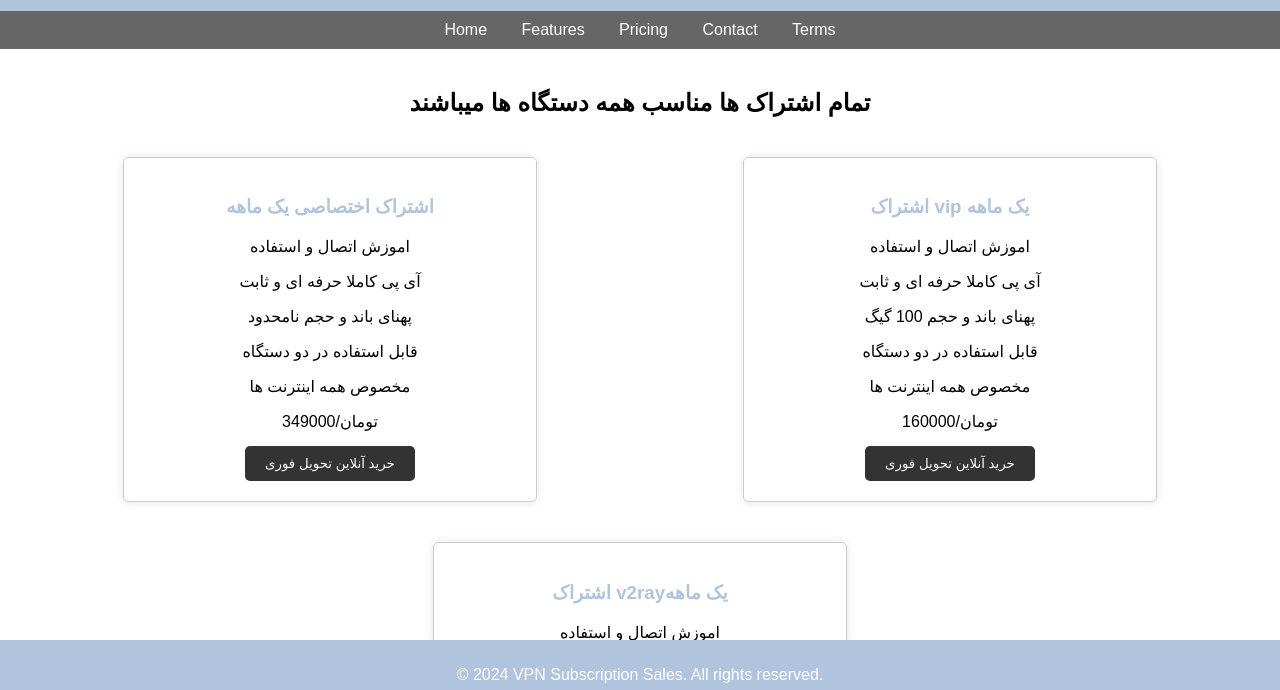
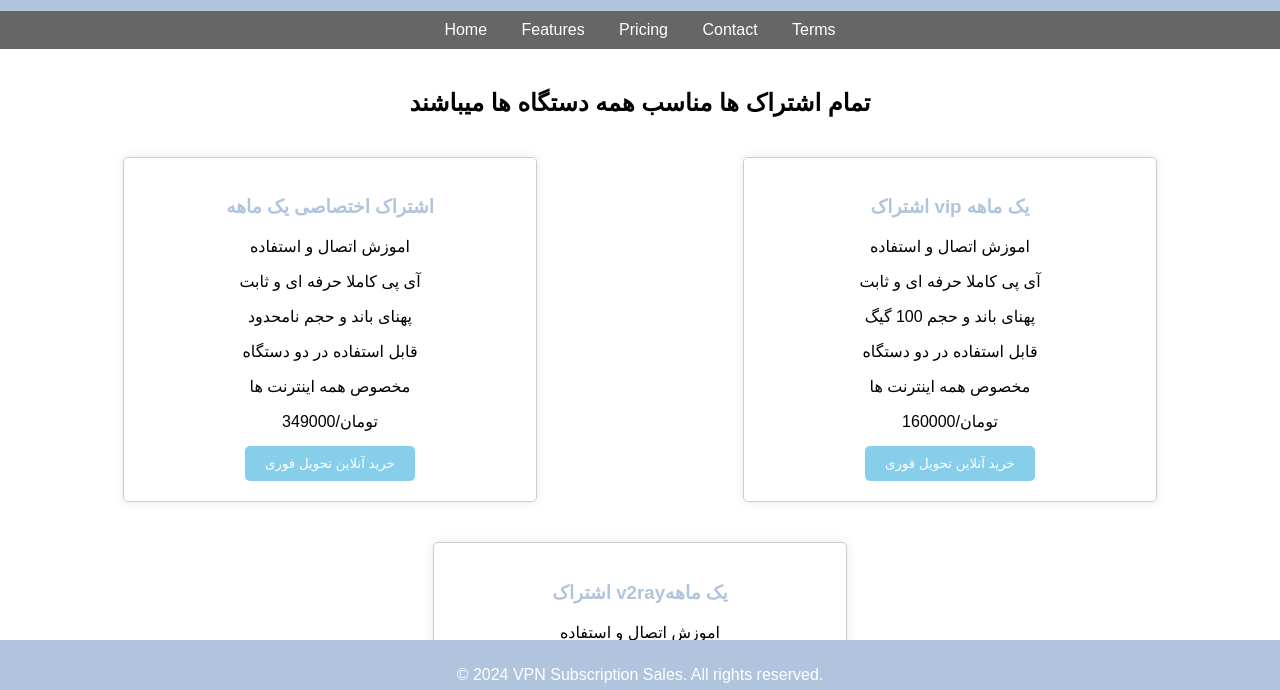
Before and after one commit to matin2112/webindex, a plain HTML site: page index.html in a window 1280 px wide. Shown: the part 90-780 px from the top of the page. Drawn offline with Linux system fonts and the light colour scheme.

Commit message:
Update index.html

```diff
--- a/index.html
+++ b/index.html
@@ -62,7 +62,7 @@
             margin-bottom: 15px;
         }
         .plan button {
-            background-color: #333;
+            background-color: #87CEEB;
             color: #fff;
             padding: 10px 20px;
             border: none;
```
